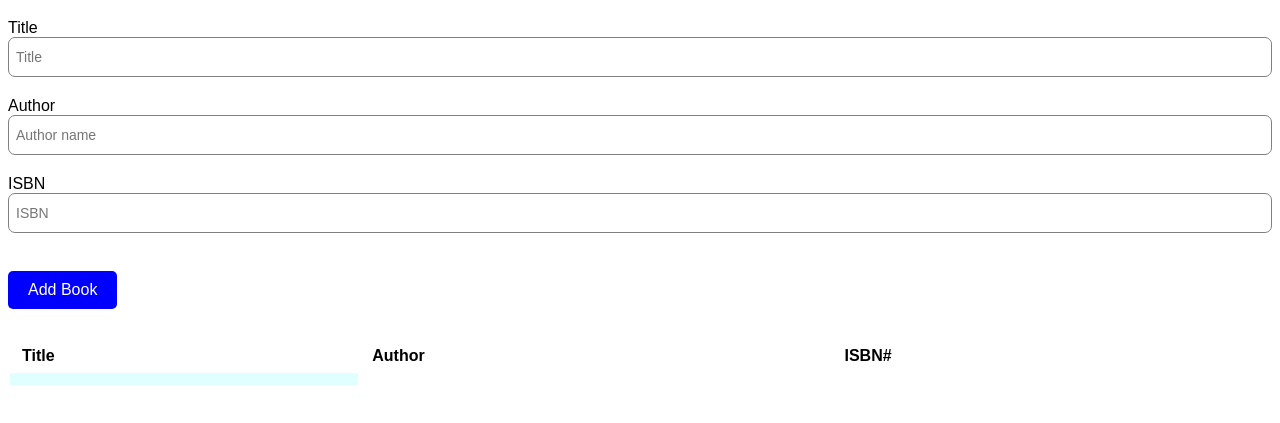
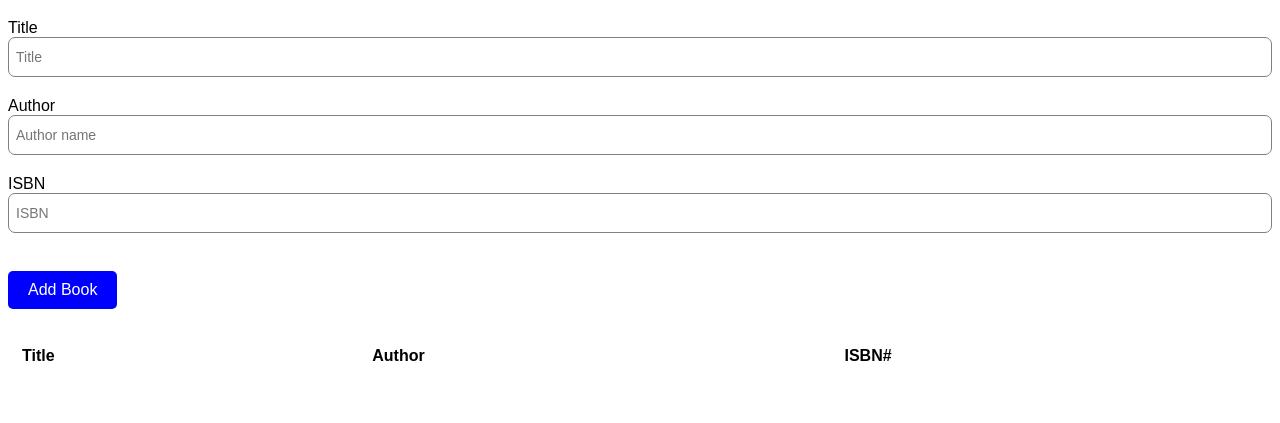
Before and after one commit to acciojob/book-list-Stakshi301, a website: page main.html in a window 1280 px wide. Shown: the part 61-484 px from the top of the page. Drawn offline with Linux system fonts and the light colour scheme.

Commit message:
created a submission

```diff
--- a/main.html
+++ b/main.html
@@ -30,7 +30,6 @@
 			</tr>
 		</thead>
 		<tbody id='book-list'>
-			<td class="delete"></td>
 		</tbody>
 	</table>
 
```
